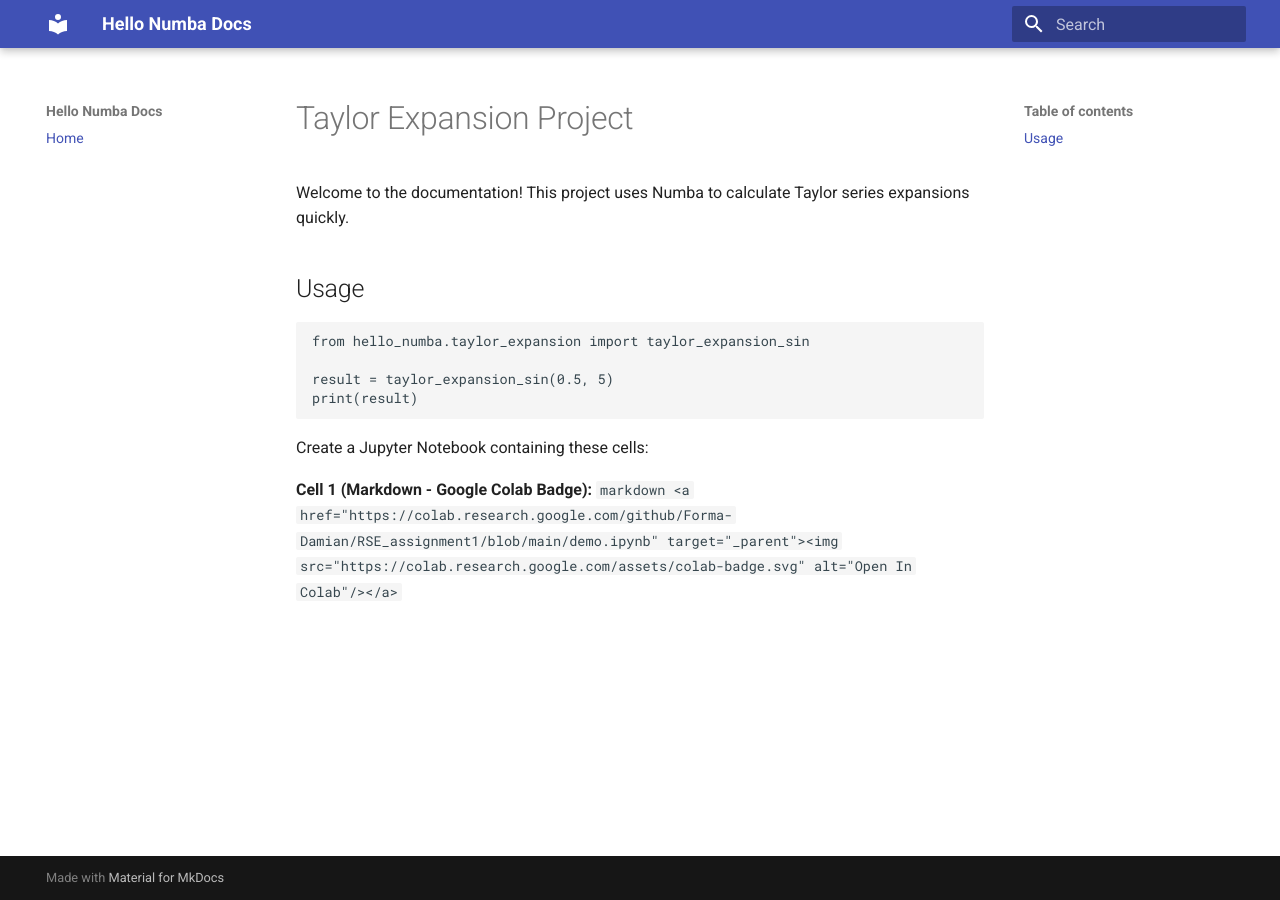
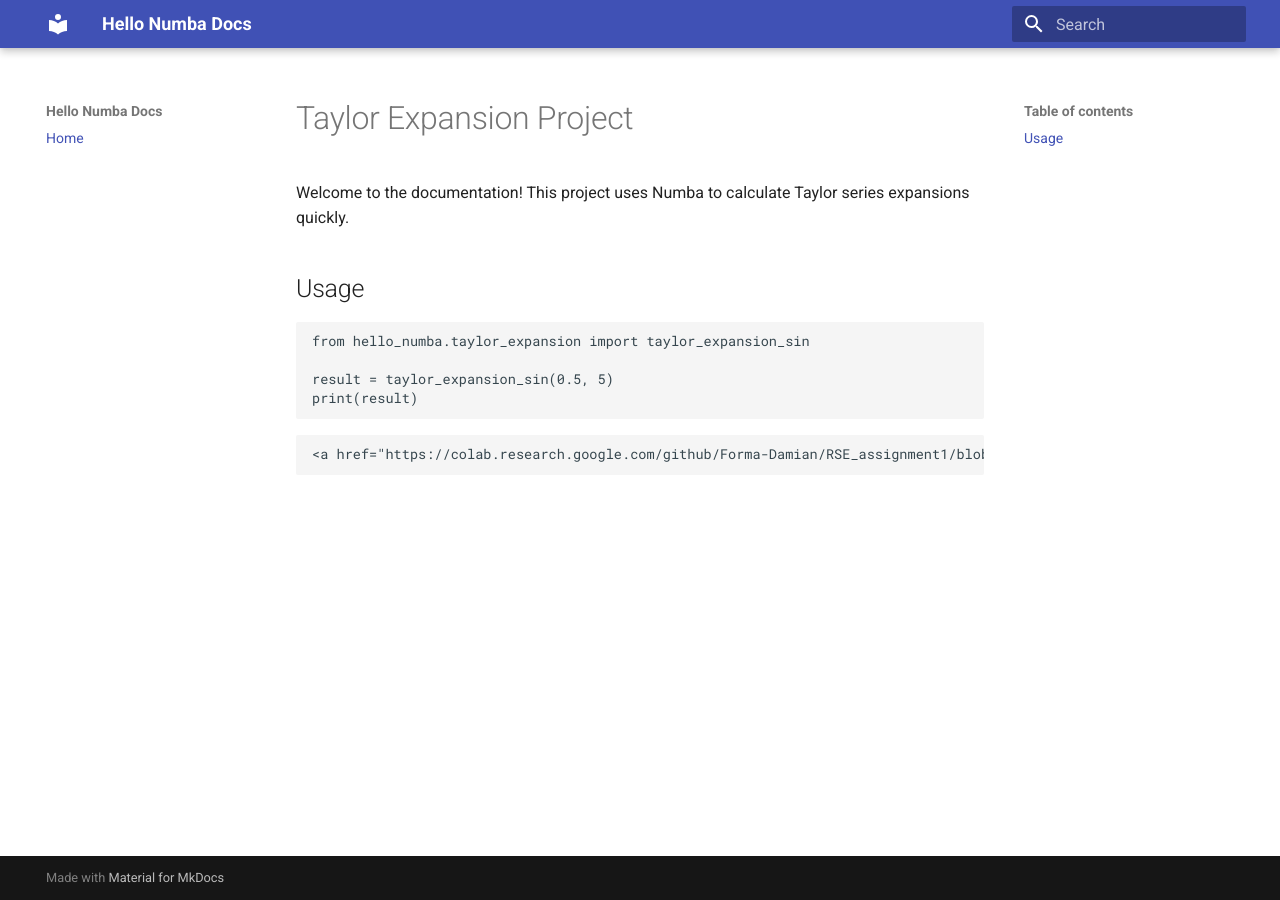
Before and after one commit to Forma-Damian/RSE_assignment1, an MkDocs documentation site: the page built from docs/index.md, in a window 1280 px wide. Built offline with MkDocs 1.6.1 and Material for MkDocs 9.7.7, drawn with Linux system fonts in a browser that asks for light colours.

````diff
--- a/docs/index.md
+++ b/docs/index.md
@@ -10,8 +10,7 @@
 print(result)
 ```
 
-Create a Jupyter Notebook containing these cells:
 
-**Cell 1 (Markdown - Google Colab Badge):**
 ```markdown
-<a href="https://colab.research.google.com/github/Forma-Damian/RSE_assignment1/blob/main/demo.ipynb" target="_parent"><img src="https://colab.research.google.com/assets/colab-badge.svg" alt="Open In Colab"/></a>```
+<a href="https://colab.research.google.com/github/Forma-Damian/RSE_assignment1/blob/main/demo.ipynb" target="_parent"><img src="https://colab.research.google.com/assets/colab-badge.svg" alt="Open In Colab"/></a>
+```
````
